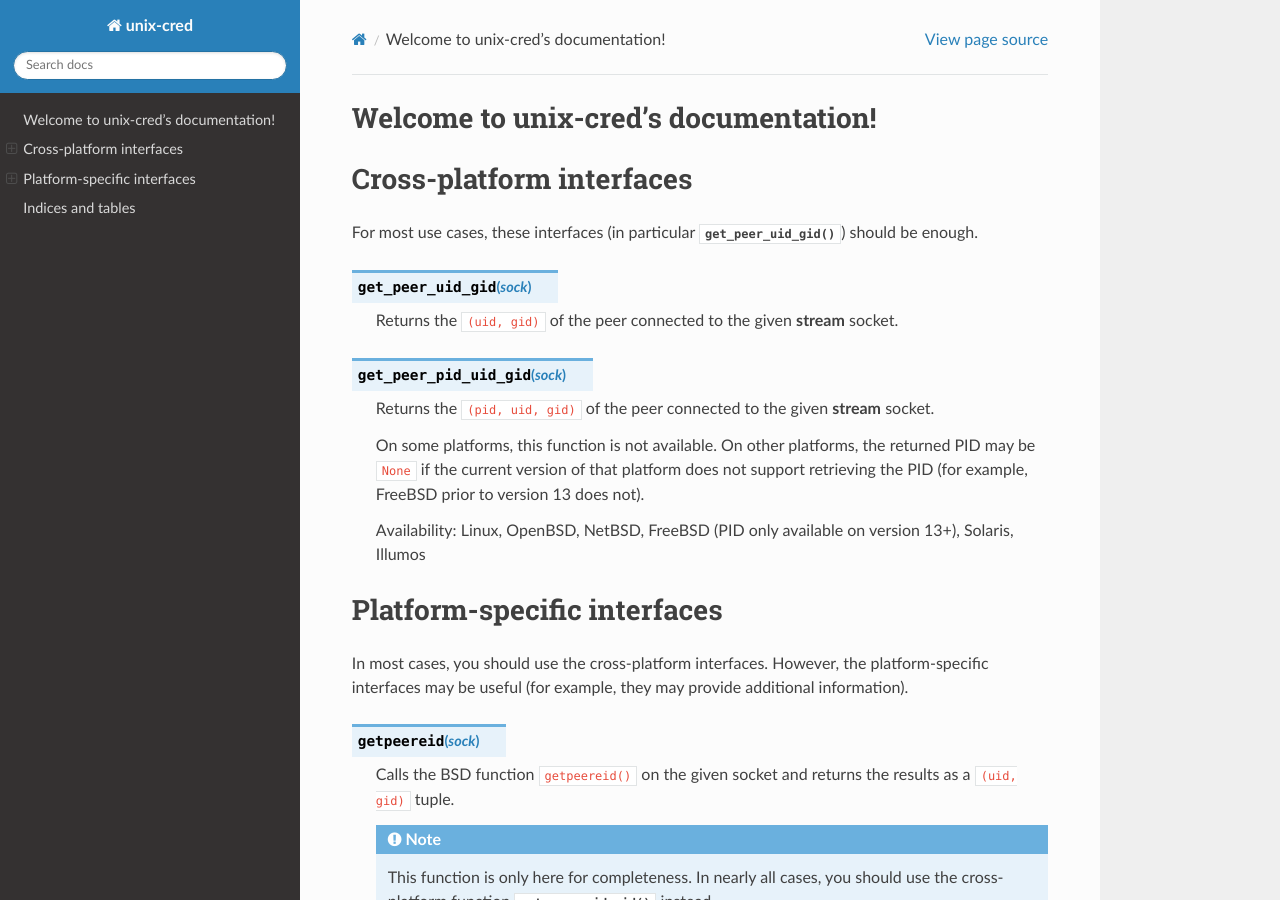
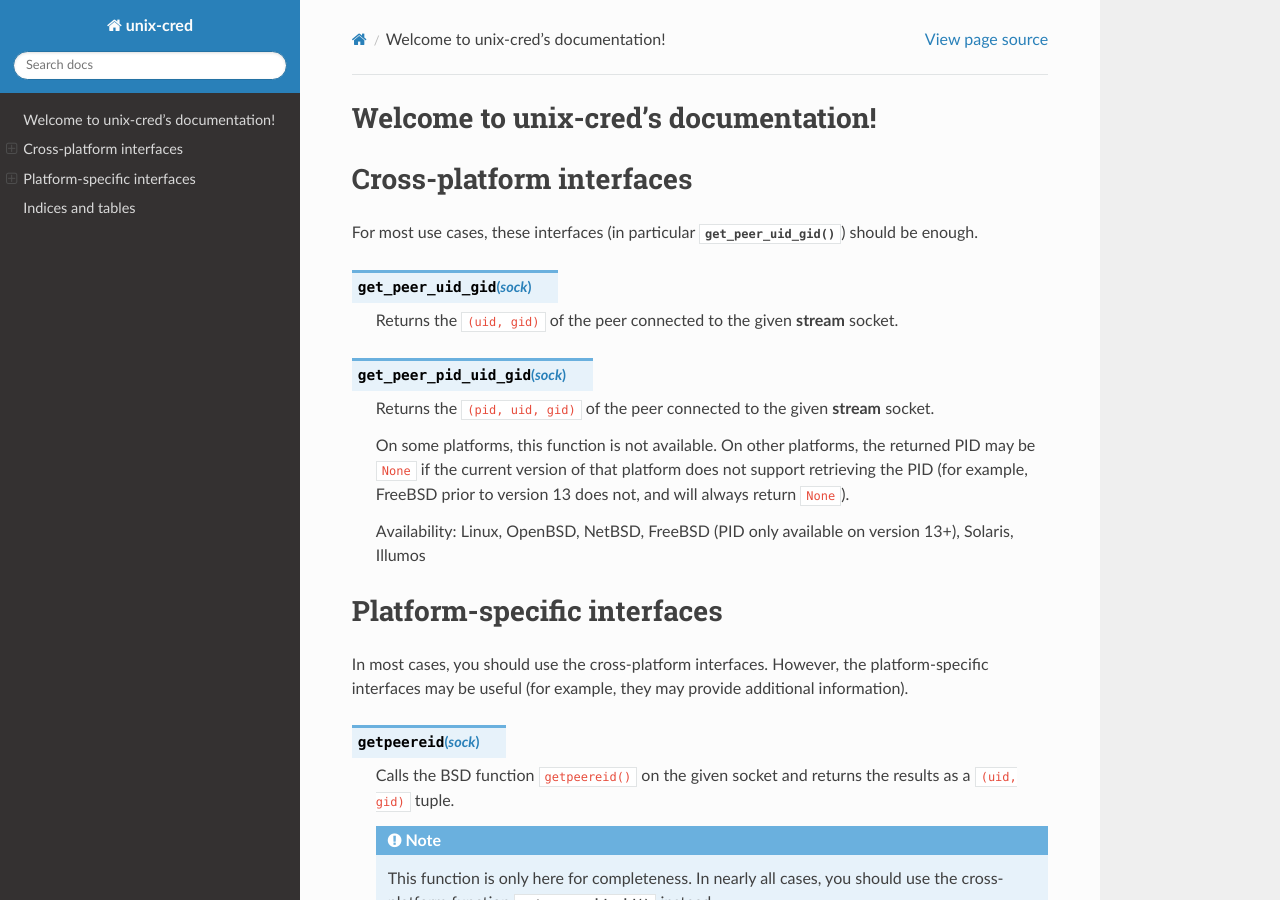
Before and after one commit to cptpcrd/unix_cred, a Sphinx documentation site: the page built from docs/index.rst, in a window 1280 px wide and 900 px high. Built offline with Sphinx 7.4.7 and the Read the Docs theme 2.0.0, drawn with Linux system fonts in a browser that asks for light colours; some of the changed text lies outside the part shown.

Commit message:
docs: Clarify FreeBSD PID availability slightly

```diff
--- a/docs/index.rst
+++ b/docs/index.rst
@@ -26,7 +26,7 @@ For most use cases, these interfaces (in particular :py:func:`get_peer_uid_gid()
 
    On some platforms, this function is not available. On other platforms, the returned PID
    may be ``None`` if the current version of that platform does not support retrieving the PID
-   (for example, FreeBSD prior to version 13 does not).
+   (for example, FreeBSD prior to version 13 does not, and will always return ``None``).
 
    Availability: Linux, OpenBSD, NetBSD, FreeBSD (PID only available on version 13+), Solaris, Illumos
 
```
Also changed, not shown: other parts of docs/index.rst (+2 -2 lines).
